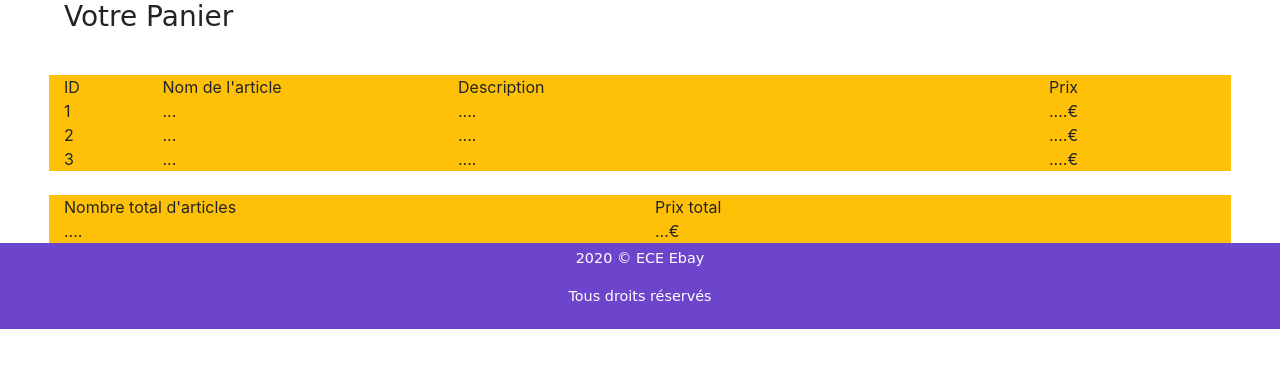
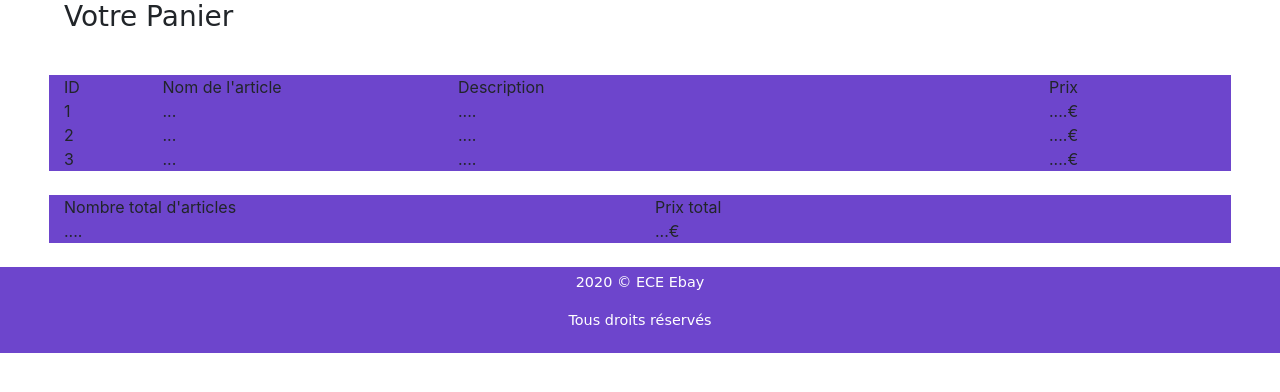
Before and after one commit to JulienECE/Piscine2020, a PHP site: page /Panier.php in a window 1280 px wide. Shown: the part 154-546 px from the top of the page. Run offline with PHP 8.4, Linux system fonts and the light colour scheme; some libraries are stand-ins or nearby versions; some web fonts are replaced.

Commit message:
modifs couleur

```diff
--- a/Panier.php
+++ b/Panier.php
@@ -2,7 +2,7 @@
 <!-- Colonne du milieu-->
 <div class="container-fluid p-0">
     	<h3>Votre Panier<br><br></h3>
-    	<div class="row bg-warning">
+    	<div id="panier" class="row">
 					<tr>
 						<div class="col-sm-1"><td>ID</td></div>
 						<div class="col-sm-3"><td>Nom de l'article</td></div>
@@ -36,7 +36,7 @@
 
 		</div>
 		<br>
-		<div class="row bg-warning">
+		<div id="panier" class="row">
 
 				<tr>
 					<div class="col-sm-6"><td>Nombre total d'articles</td></div>
@@ -49,6 +49,7 @@
 				</tr>
 
 		</div>
+		<br>
 
 
     </div>
--- a/style.css
+++ b/style.css
@@ -8,7 +8,13 @@
 
 }
 
+#panier{
+  background-color: #6d45cc;
+}
 
+#adminBack{
+  background-color: #6d45cc;
+}
 
 
 .primary-color{
```
